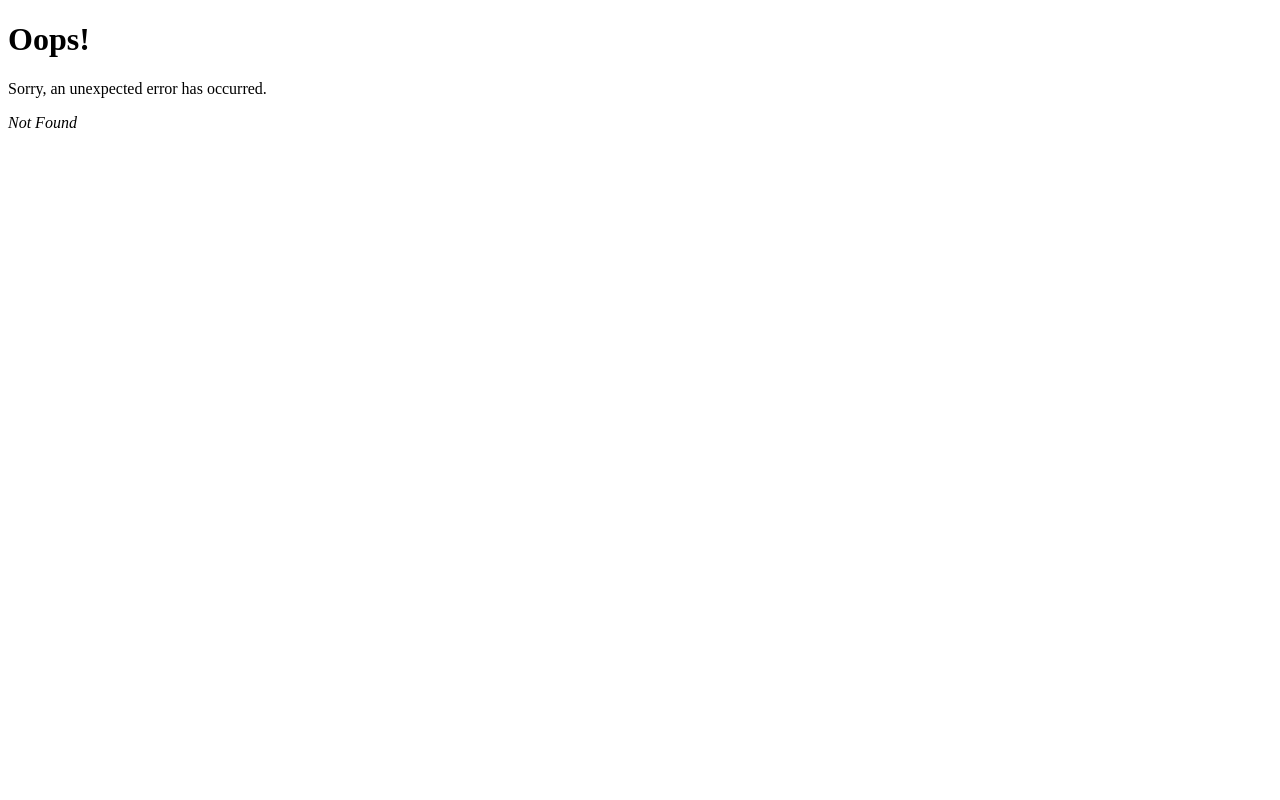
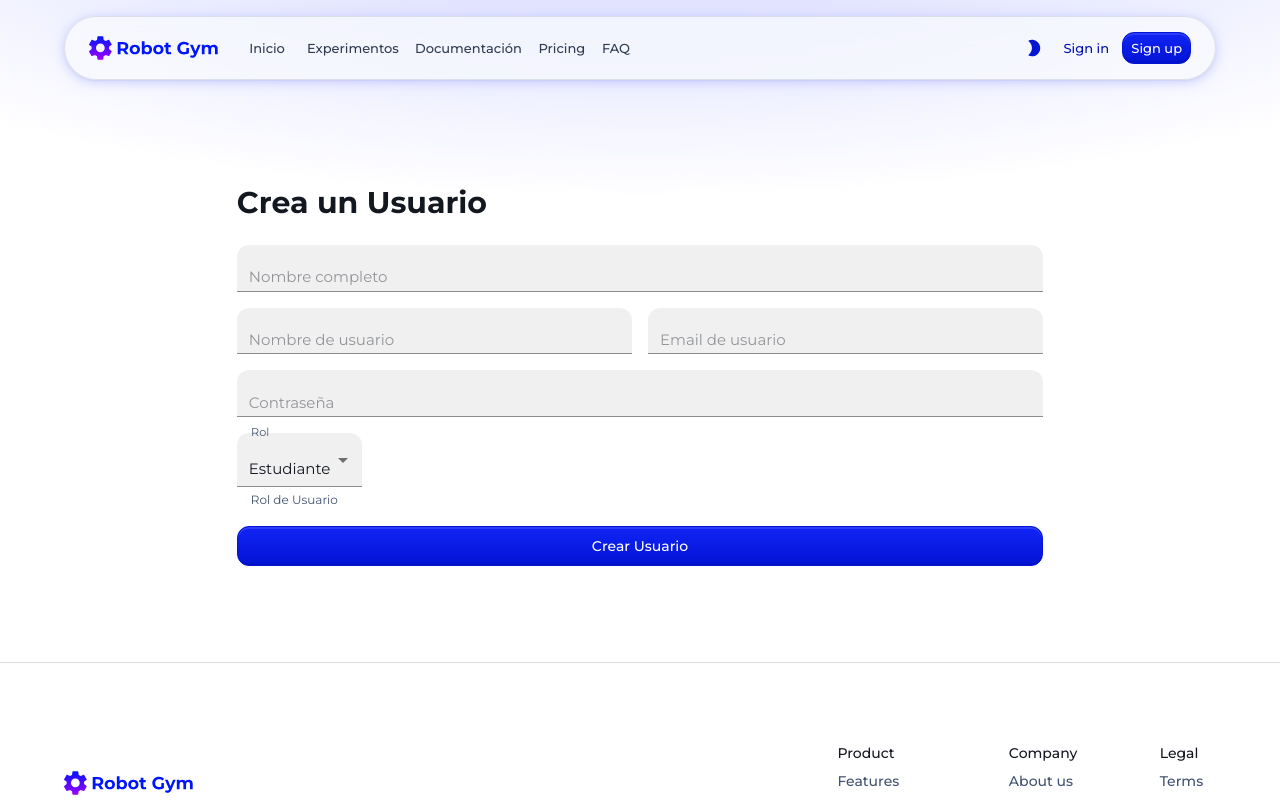
Before and after one commit to AnthonyBeato/robotgym-frontend, a React (Vite) app: page /users/create-user in a window 1280 px wide. Before the commit this address had no page. Shown: the top 800 px of the page. Built offline with nearby package versions, Linux system fonts and the light colour scheme; no server answers.

Commit message:
CRUD Users

```diff
--- a/src/features/experiments/components/experiment-list.jsx
+++ b/src/features/experiments/components/experiment-list.jsx
@@ -52,7 +52,7 @@ const ExperimentList = () => {
     }));
 
     return (
-        <div style={{ height: 400, width: 600 }}>
+        <div style={{ height: 400, width: "100%" }}>
             <DataGrid
                 rows={rows}
                 columns={columns}
--- a/src/features/users/components/UserActions.jsx
+++ b/src/features/users/components/UserActions.jsx
@@ -2,14 +2,14 @@ import { Link } from 'react-router-dom';
 import Button from '@mui/material/Button';
 import axios from 'axios';
 
-const ExperimentActions = ({ experimentId, onDelete }) => {
+const UsersActions = ({ userId, onDelete }) => {
     const apiUrl = import.meta.env.VITE_HOST;
 
-    const deleteExperiment = () => {
-        axios.delete(apiUrl + '/experiments/delete-experiment/' + experimentId)
+    const deleteUser = () => {
+        axios.delete(apiUrl + '/users/delete-user/' + userId)
             .then((res) => {
                 if (res.status === 200) {
-                    alert("Experimento borrado satisfactoriamente");
+                    alert("Usuario borrado satisfactoriamente");
                     onDelete();
                 } else {
                     Promise.reject();
@@ -25,14 +25,14 @@ const ExperimentActions = ({ experimentId, onDelete }) => {
                 color="info"
                 style={{ marginLeft: '10px' }}
                 component={Link}
-                to={`/experiments/edit-experiment/${experimentId}`}
+                to={`/users/edit-user/${userId}`}
             >
                 Editar
             </Button>
             <Button
                 variant="contained"
                 color="error"
-                onClick={deleteExperiment}
+                onClick={deleteUser}
                 style={{ marginLeft: '10px' }}
             >
                 Eliminar
@@ -41,4 +41,4 @@ const ExperimentActions = ({ experimentId, onDelete }) => {
     );
 }
 
-export default ExperimentActions;
+export default UsersActions;
--- a/src/features/users/components/UserForm.jsx
+++ b/src/features/users/components/UserForm.jsx
@@ -68,14 +68,32 @@ const UserForm = (props) => {
                         <TextField
                             id="txt-user-name"
                             name="username"
-                            placeholder='Nombre'
-                            aria-label='Nombre del experimento'
-                            value={formik.values.experimentName}
+                            placeholder='Nombre de usuario'
+                            aria-label='Nombre de usuario'
+                            value={formik.values.username}
                             onChange={formik.handleChange}
                             onBlur={formik.handleBlur}
-                            error={formik.touched.experimentName && Boolean(formik.errors.experimentName)}
-                            helperText={formik.touched.experimentName && formik.errors.experimentName}
+                            error={formik.touched.username && Boolean(formik.errors.username)}
+                            helperText={formik.touched.username && formik.errors.username}
                             fullWidth
+                            size='small'
+                            required
+                            variant="filled"
+                        />
+                    </Grid>
+                    <Grid xs={6}>
+                        <TextField
+                            id="txt-user-email"
+                            name="email"
+                            placeholder='Email de usuario'
+                            aria-label='Email de usuario'
+                            value={formik.values.email}
+                            onChange={formik.handleChange}
+                            onBlur={formik.handleBlur}
+                            error={formik.touched.email && Boolean(formik.errors.email)}
+                            helperText={formik.touched.email && formik.errors.email}
+                            fullWidth
+                            type="email"
                             size='small'
                             required
                             variant="filled"
@@ -83,41 +101,40 @@ const UserForm = (props) => {
                     </Grid>
                     <Grid xs={12}>
                         <TextField
-                            id="txt-experiment-description"
-                            name="description"
-                            placeholder='Descripción'
-                            value={formik.values.description}
+                            id="txt-user-password"
+                            name="password"
+                            placeholder='Contraseña'
+                            value={formik.values.password}
                             onChange={formik.handleChange}
                             onBlur={formik.handleBlur}
-                            error={formik.touched.description && Boolean(formik.errors.description)}
-                            helperText={formik.touched.description && formik.errors.description}
+                            error={formik.touched.password && Boolean(formik.errors.password)}
+                            helperText={formik.touched.password && formik.errors.password}
                             fullWidth
-                            multiline
-                            rows={6}
+                            type="password"
                             size='small'
                             variant="filled"
                         />
                     </Grid>
-                    <Grid xs={12}>
-                        <FormControl sx={{ m: 1, minWidth: 120 }}>
-                            <InputLabel id="select-cant-robots-label">Cant. Robots</InputLabel>
+                    <Grid xs={6}>
+                        <FormControl sx={{ minWidth: 120 }}>
+                            <InputLabel id="select-role-label">Rol</InputLabel>
                             <Select
-                                labelId="select-cant-robots-label"
-                                id="select-cant-robots"
-                                name="robotsQuantity"
-                                value={formik.values.robotsQuantity || 1}
+                                labelId="select-role-label"
+                                id="select-role"
+                                name="role"
+                                value={formik.values.role}
                                 variant='filled'
-                                label="Cant. Robots"
+                                label="Rol"
                                 required
                                 onChange={formik.handleChange}
                                 onBlur={formik.handleBlur}
-                                error={formik.touched.robotsQuantity && Boolean(formik.errors.robotsQuantity)}
+                                error={formik.touched.role && Boolean(formik.errors.role)}
                             >
-                                <MenuItem value={1}>1</MenuItem>
-                                <MenuItem value={2}>2</MenuItem>
-                                <MenuItem value={3}>3</MenuItem>
+                                <MenuItem value={"Estudiante"}>Estudiante</MenuItem>
+                                <MenuItem value={"Profesor"}>Profesor</MenuItem>
+                                <MenuItem value={"Administrador"}>Administrador</MenuItem>
                             </Select>
-                            <FormHelperText>Robots para experimento</FormHelperText>
+                            <FormHelperText>Rol de Usuario</FormHelperText>
                         </FormControl>
 
                     </Grid>
--- a/src/features/users/components/create-user.jsx
+++ b/src/features/users/components/create-user.jsx
@@ -3,32 +3,34 @@ import { useState } from "react"
 
 import UserForm from "./UserForm"
 
-const CreateExperiment = () => {
+const CreateUser = () => {
     const [formValues, setFormValues] = useState(
         {
-            experimentName: '',
-            description: '',
-            cantRobots: 1,
+            fullName: '',
+            username: '',
+            email: '',
+            password: '',
+            role: "Estudiante",
         }
     )
 
     const apiUrl = import.meta.env.VITE_HOST;
     // onSubmit handler
-    const onSubmit = (experimentObject) => {
-        const newExperiment = {
-            name: experimentObject.experimentName,
-            description: experimentObject.description,
-            robotsQuantity: experimentObject.robotsQuantity,
-            isActive: false,
-            user: "662671dd8879b712ea44ada2"
+    const onSubmit = (userObject) => {
+        const newUser = {
+            name: userObject.fullName,
+            username: userObject.username,
+            email: userObject.email,
+            password: userObject.password,
+            role: userObject.role,
         };
 
         axios.post(
-            apiUrl + '/experiments/create-experiment',
-            newExperiment)
+            apiUrl + '/users/create-user',
+            newUser)
             .then((res) => {
                 if (res.status === 201) {
-                    alert('Experimento creado exitosamente')
+                    alert('Usuario creado exitosamente')
                 }
                 else {
                     Promise.reject()
@@ -42,10 +44,10 @@ const CreateExperiment = () => {
             initialValues={formValues}
             onSubmit={onSubmit}
         >
-            Crear Experimento
+            Crear Usuario
         </UserForm>
     )
 
 }
 
-export default CreateExperiment;
+export default CreateUser;
--- a/src/features/users/components/edit-user.jsx
+++ b/src/features/users/components/edit-user.jsx
@@ -1,14 +1,16 @@
 import axios from "axios"
 import { useEffect, useState } from "react"
 import { useParams, useNavigate } from 'react-router-dom';
-import ExperimentForm from "./ExperimentForm"
+import UserForm from "./UserForm"
 
-const EditExperiment = () => {
+const EditUser = () => {
     const [formValues, setFormValues] = useState(
         {
-            experimentName: '',
-            description: '',
-            robotsQuantity: 1,
+            fullName: '',
+            username: '',
+            email: '',
+            password: '',
+            role: "Estudiante",
         }
     )
     const { id } = useParams();
@@ -16,20 +18,22 @@ const EditExperiment = () => {
     const apiUrl = import.meta.env.VITE_HOST;
 
     // onSubmit handler
-    const onSubmit = (experimentObject) => {
-        const updatedExperiment = {
-            name: experimentObject.experimentName,
-            description: experimentObject.description,
-            robotsQuantity: experimentObject.robotsQuantity,
+    const onSubmit = (userObject) => {
+        const updatedUser = {
+            name: userObject.fullName,
+            username: userObject.username,
+            email: userObject.email,
+            password: userObject.password,
+            role: userObject.role,
         }
 
         axios.put(
-            apiUrl + '/experiments/update-experiment/' + id, updatedExperiment
+            apiUrl + '/users/update-user/' + id, updatedUser
         )
             .then((res) => {
                 if (res.status === 200) {
-                    alert('Experimento editado exitosamente');
-                    navigate("/experiments");
+                    alert('Usuario editado exitosamente');
+                    navigate("/users");
                 } else
                     Promise.reject()
             })
@@ -39,19 +43,23 @@ const EditExperiment = () => {
     // Cargar data del server y reinicializar el form de student
     useEffect(() => {
         axios.get(
-            apiUrl + '/experiments/' + id
+            apiUrl + '/users/' + id
         )
             .then((res) => {
                 const {
                     name,
-                    description,
-                    robotsQuantity
+                    username,
+                    email,
+                    password,
+                    role
                 } = res.data;
                 setFormValues(
                     {
-                        experimentName: name,
-                        description,
-                        robotsQuantity
+                        fullName: name,
+                        username,
+                        email,
+                        password,
+                        role
                     }
                 );
             })
@@ -60,14 +68,14 @@ const EditExperiment = () => {
     }, [apiUrl, id]);
 
     return (
-        <ExperimentForm
+        <UserForm
             initialValues={formValues}
             onSubmit={onSubmit}
         >
-            Editar Experimento
-        </ExperimentForm>
+            Editar Usuario
+        </UserForm>
     )
 
 }
 
-export default EditExperiment;
+export default EditUser;
--- a/src/features/users/components/user-list.jsx
+++ b/src/features/users/components/user-list.jsx
@@ -1,58 +1,54 @@
 import axios from "axios"
 import { useEffect, useState } from "react"
 import { DataGrid } from '@mui/x-data-grid';
-import ExperimentActions from './ExperimentActions';
-
+import UsersActions from "./UserActions";
 
 const columns = [
-    { field: 'name', headerName: 'Nombre', width: 200 },
-    { field: 'description', headerName: 'Descripción', width: 400 },
-    {
-        field: 'robotsQuantity',
-        headerName: 'Cant. Robots',
-        type: 'number',
-        width: 90,
-    },
+    { field: 'name', headerName: 'Nombre Completo', width: 200 },
+    { field: 'username', headerName: 'User', width: 200 },
+    { field: 'role', headerName: 'Rol', width: 200 },
+    { field: 'email', headerName: 'Email', width: 200 },
     {
         field: 'action',
         headerName: 'Acción',
         width: 200,
         renderCell: (params) => (
-            <ExperimentActions
-                experimentId={params.row.id}
+            <UsersActions
+                userId={params.row.id}
                 onDelete={() => handleDelete(params.row.id)}
             />
         )
     },
 ];
 
-const ExperimentList = () => {
-    const [experiments, setExperiments] = useState([]);
+const UserList = () => {
+    const [users, setUsers] = useState([]);
 
     const apiUrl = import.meta.env.VITE_HOST;
 
     // Cargar data del server y reinicializar el form de student
     useEffect(() => {
         axios.get(
-            apiUrl + '/experiments/')
+            apiUrl + '/users/')
             .then(({ data }) => {
-                setExperiments(Array.isArray(data) ? data : []);
+                setUsers(Array.isArray(data) ? data : []);
             })
             .catch(err => {
                 console.log(err)
-                setExperiments([]);
+                setUsers([]);
             });
     }, [apiUrl]);
 
-    const rows = experiments.map((experiment, index) => ({
-        id: experiment._id,
-        name: experiment.name,
-        description: experiment.description,
-        robotsQuantity: experiment.robotsQuantity,
+    const rows = users.map((user, index) => ({
+        id: user._id,
+        name: user.name,
+        username: user.username,
+        role: user.role,
+        email: user.email,
     }));
 
     return (
-        <div style={{ height: 400, width: 600 }}>
+        <div style={{ height: 400, width: "100%" }}>
             <DataGrid
                 rows={rows}
                 columns={columns}
@@ -68,4 +64,4 @@ const ExperimentList = () => {
 
 }
 
-export default ExperimentList;
+export default UserList;
--- /dev/null
+++ b/src/routes/userCreatePage.jsx
@@ -0,0 +1,38 @@
+import React from 'react';
+
+import Box from '@mui/material/Box';
+import Divider from '@mui/material/Divider';
+import Footer from '../components/Footer';
+import GeneralPageStructure from '../components/GeneralPageStructure';
+import Stack from '@mui/material/Stack';
+
+import CreateUser from '../features/users/components/create-user';
+
+function CreateUserPage() {
+    return (
+        <>
+            <GeneralPageStructure>
+                <Stack
+                    spacing={2}
+                    useFlexGap
+                    sx={{ alignItems: 'center', width: { xs: '100%', sm: '70%' } }}
+                >
+
+                    <Box sx={{ display: 'flex', flexWrap: 'wrap' }}>
+                        <h1>Crea un Usuario</h1>
+                        <CreateUser />
+                    </Box>
+
+
+                </Stack>
+            </GeneralPageStructure>
+            <Box sx={{ bgcolor: 'background.default' }}>
+                <Divider />
+                <Footer />
+            </Box>
+
+        </>
+    )
+}
+
+export default CreateUserPage;
--- /dev/null
+++ b/src/routes/userEditPage.jsx
@@ -0,0 +1,38 @@
+import React from 'react';
+
+import Box from '@mui/material/Box';
+import Divider from '@mui/material/Divider';
+import Footer from '../components/Footer';
+import GeneralPageStructure from '../components/GeneralPageStructure';
+import Stack from '@mui/material/Stack';
+
+import EditUser from '../features/users/components/edit-user';
+
+function EditUserPage() {
+    return (
+        <>
+            <GeneralPageStructure>
+                <Stack
+                    spacing={2}
+                    useFlexGap
+                    sx={{ alignItems: 'center', width: { xs: '100%', sm: '70%' } }}
+                >
+
+                    <Box sx={{ display: 'flex', flexWrap: 'wrap' }}>
+                        <h1>Edita el Usuario</h1>
+                        <EditUser />
+                    </Box>
+
+
+                </Stack>
+            </GeneralPageStructure>
+            <Box sx={{ bgcolor: 'background.default' }}>
+                <Divider />
+                <Footer />
+            </Box>
+
+        </>
+    )
+}
+
+export default EditUserPage;
--- /dev/null
+++ b/src/routes/userPage.jsx
@@ -0,0 +1,50 @@
+import React from 'react';
+
+import Box from '@mui/material/Box';
+import Divider from '@mui/material/Divider';
+import Footer from '../components/Footer';
+import GeneralPageStructure from '../components/GeneralPageStructure';
+import Stack from '@mui/material/Stack';
+import UserList from '../features/users/components/user-list';
+import Button from '@mui/material/Button';
+import { Link } from "react-router-dom";
+
+
+function UserPage() {
+    return (
+        <>
+            <GeneralPageStructure>
+                <Stack
+                    spacing={2}
+                    useFlexGap
+                    sx={{ alignItems: 'center', width: { xs: '100%', sm: '70%' } }}
+                >
+                    <h1>Usuarios</h1>
+
+
+                    <Box sx={{ display: 'flex', flexWrap: 'wrap' }}>
+
+                        <Button
+                            variant="contained"
+                            color="primary"
+                            component={Link}
+                            to="/users/create-user"
+                        >
+                            Crear
+                        </Button>
+                        <UserList />
+                    </Box>
+
+
+                </Stack>
+            </GeneralPageStructure>
+            <Box sx={{ bgcolor: 'background.default' }}>
+                <Divider />
+                <Footer />
+            </Box>
+
+        </>
+    )
+}
+
+export default UserPage;
```
Also changed, not shown: src/main.jsx (+15 -0 lines).
